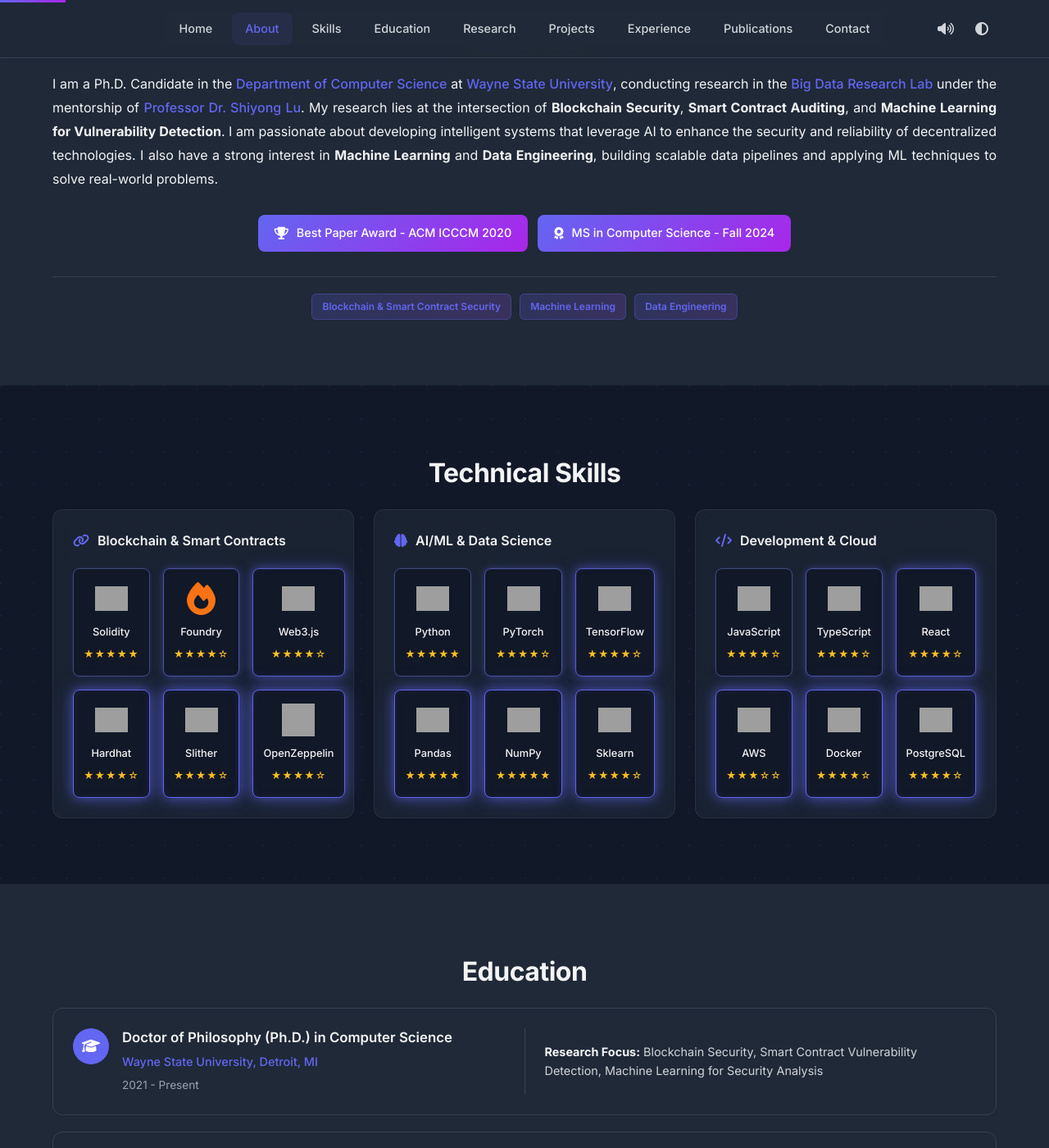
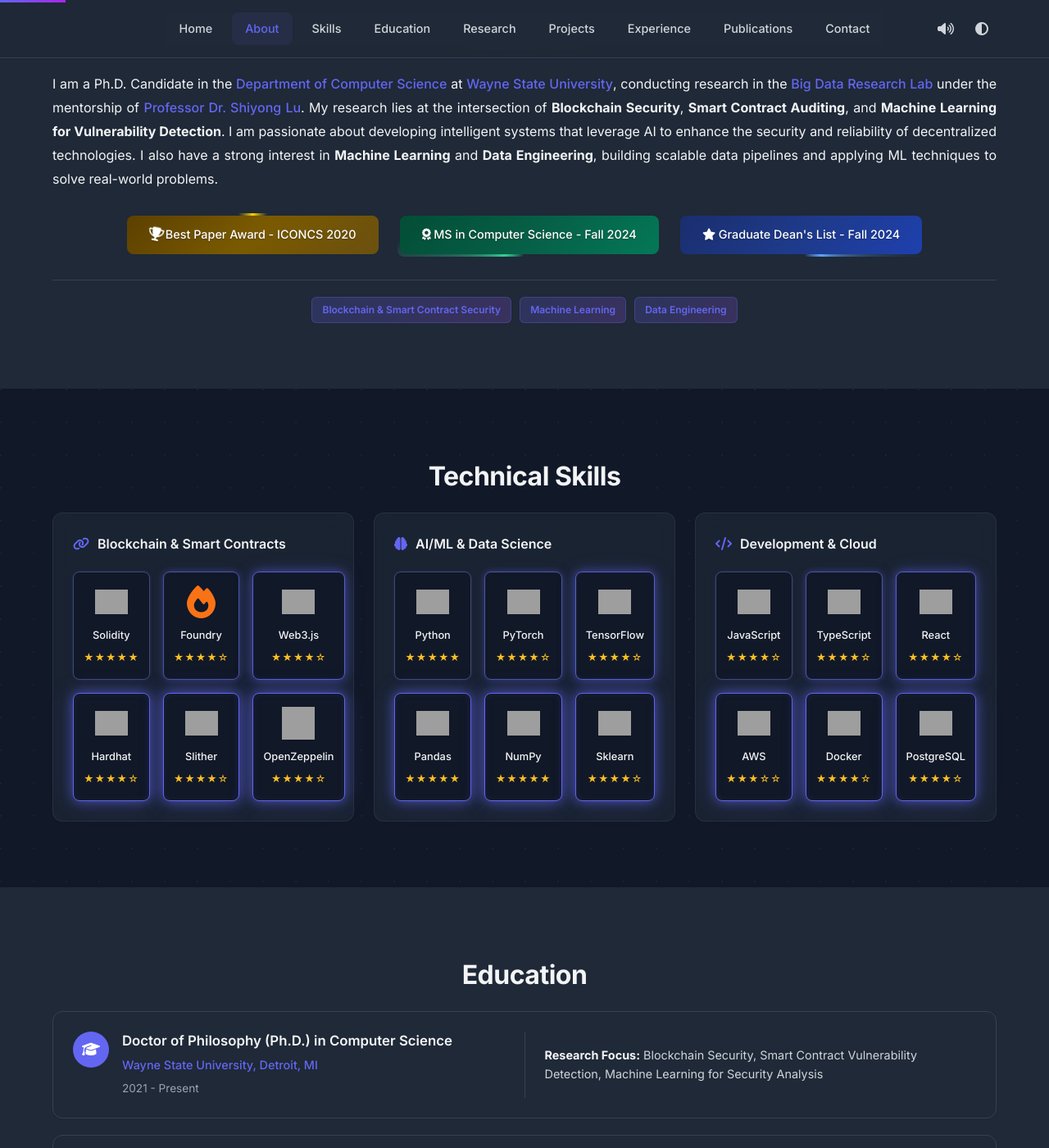
Before and after one commit to atahabilder1/atahabilder1.github.io, a Jekyll site: the page index.html, which Jekyll copies as it is, in a window 1280 px wide and 1400 px high, scrolled down 432 px, cut to the strip 0-1400 px from the top of the window. Shown: the whole strip at 82% size. Built offline with Jekyll 4.4.1, drawn with Linux system fonts in a browser that asks for light colours; grey boxes are pictures that could not be loaded.

Commit message:
Added reward of Deans list

```diff
--- a/css/style.css
+++ b/css/style.css
@@ -631,19 +631,153 @@
     display: flex;
     justify-content: center;
     flex-wrap: wrap;
-    gap: 12px;
+    gap: 24px;
 }
 
 .highlight-item {
     display: inline-flex;
     align-items: center;
+    justify-content: center;
     gap: 10px;
-    padding: 10px 20px;
-    background: linear-gradient(135deg, var(--primary-color), var(--secondary-color));
+    padding: 12px 28px;
+    min-width: 280px;
     color: white;
     font-size: 0.9rem;
     font-weight: 500;
     border-radius: var(--radius-md);
+    cursor: pointer;
+    position: relative;
+    overflow: visible;
+    transition: transform 0.3s ease, box-shadow 0.3s ease;
+    z-index: 1;
+}
+
+/* Rotating border light */
+.highlight-item::before {
+    content: '';
+    position: absolute;
+    top: -2px;
+    left: -2px;
+    right: -2px;
+    bottom: -2px;
+    border-radius: inherit;
+    z-index: -1;
+    animation: border-rotate 3s linear infinite;
+}
+
+.highlight-item::after {
+    content: '';
+    position: absolute;
+    top: 1px;
+    left: 1px;
+    right: 1px;
+    bottom: 1px;
+    border-radius: inherit;
+    z-index: -1;
+}
+
+/* Gold rotating border */
+.highlight-gold::before {
+    background: conic-gradient(from var(--angle, 0deg), transparent 40%, #ffd700 50%, transparent 60%);
+    animation: border-rotate 3s linear infinite;
+}
+.highlight-gold::after {
+    background: linear-gradient(135deg, #5c4000, #7a5a00, #6b5010);
+}
+
+/* Emerald rotating border */
+.highlight-emerald::before {
+    background: conic-gradient(from var(--angle, 0deg), transparent 40%, #34d399 50%, transparent 60%);
+    animation: border-rotate 3.5s linear infinite;
+}
+.highlight-emerald::after {
+    background: linear-gradient(135deg, #034d36, #065f46, #047857);
+}
+
+/* Royal rotating border */
+.highlight-royal::before {
+    background: conic-gradient(from var(--angle, 0deg), transparent 40%, #60a5fa 50%, transparent 60%);
+    animation: border-rotate 4s linear infinite;
+}
+.highlight-royal::after {
+    background: linear-gradient(135deg, #1a2e6e, #1e3a8a, #1e40af);
+}
+
+@property --angle {
+    syntax: '<angle>';
+    initial-value: 0deg;
+    inherits: false;
+}
+
+@keyframes border-rotate {
+    0% { --angle: 0deg; }
+    100% { --angle: 360deg; }
+}
+
+/* --- Gold: Best Paper Award --- */
+.highlight-gold {
+    text-shadow: 0 1px 2px rgba(0, 0, 0, 0.3);
+}
+
+.highlight-gold:hover {
+    transform: translateY(-2px) scale(1.02);
+    box-shadow: 0 6px 20px rgba(255, 215, 0, 0.35);
+}
+
+.highlight-gold i {
+    animation: trophy-bounce 2s ease-in-out infinite;
+}
+
+
+@keyframes trophy-bounce {
+    0%, 100% { transform: rotate(0deg); }
+    25% { transform: rotate(-12deg) scale(1.15); }
+    50% { transform: rotate(0deg); }
+    75% { transform: rotate(12deg) scale(1.15); }
+}
+
+/* --- Emerald: MS in CS --- */
+.highlight-emerald {
+    text-shadow: 0 1px 2px rgba(0, 0, 0, 0.3);
+}
+
+.highlight-emerald:hover {
+    transform: translateY(-2px) scale(1.02);
+    box-shadow: 0 6px 20px rgba(16, 185, 129, 0.35);
+}
+
+.highlight-emerald i {
+    animation: morph-spin 3s ease-in-out infinite;
+}
+
+
+@keyframes morph-spin {
+    0%, 100% { transform: scale(1) rotate(0deg); }
+    25% { transform: scale(1.15) rotate(-10deg); }
+    50% { transform: scale(1) rotate(0deg); }
+    75% { transform: scale(1.15) rotate(10deg); }
+}
+
+/* --- Royal Blue: Dean's List --- */
+.highlight-royal {
+    text-shadow: 0 1px 2px rgba(0, 0, 0, 0.3);
+}
+
+.highlight-royal:hover {
+    transform: translateY(-2px) scale(1.02);
+    box-shadow: 0 6px 20px rgba(59, 130, 246, 0.35);
+}
+
+.highlight-royal i {
+    animation: star-sparkle 2.5s ease-in-out infinite;
+}
+
+
+@keyframes star-sparkle {
+    0%, 100% { transform: scale(1); opacity: 1; }
+    25% { transform: scale(1.3); opacity: 0.7; }
+    50% { transform: scale(0.8); opacity: 1; }
+    75% { transform: scale(1.25); opacity: 0.8; }
 }
 
 @media (max-width: 768px) {
@@ -653,6 +787,7 @@
         gap: 8px;
         width: 100%;
         max-width: 320px;
+        min-width: unset;
         justify-content: center;
         white-space: nowrap;
     }
@@ -664,7 +799,7 @@
     .about-highlight {
         flex-direction: column;
         align-items: center;
-        gap: 10px;
+        gap: 16px;
         margin: 20px 0;
     }
 
@@ -673,10 +808,6 @@
         padding: 6px 12px;
         font-size: 0.8rem;
     }
-}
-
-.highlight-item i {
-    font-size: 0.95rem;
 }
 
 .research-tags {
--- a/index.html
+++ b/index.html
@@ -75,7 +75,7 @@
     <link rel="stylesheet" href="https://cdnjs.cloudflare.com/ajax/libs/font-awesome/6.4.0/css/all.min.css">
 
     <!-- Custom CSS -->
-    <link rel="stylesheet" href="css/style.css">
+    <link rel="stylesheet" href="css/style.css?v=2">
 </head>
 <body class="dark-mode">
     <!-- Page Preloader -->
@@ -166,8 +166,9 @@
                 </p>
 
                 <div class="about-highlight">
-                    <span class="highlight-item"><i class="fas fa-trophy"></i> Best Paper Award - ACM ICCCM 2020</span>
-                    <span class="highlight-item"><i class="fas fa-award"></i> MS in Computer Science - Fall 2024</span>
+                    <span class="highlight-item highlight-gold"><a href="https://iconcs.daffodilvarsity.edu.bd/BestPaperAward.pdf" target="_blank" style="color: inherit; text-decoration: none;"><i class="fas fa-trophy"></i> Best Paper Award - ICONCS 2020</a></span>
+                    <span class="highlight-item highlight-emerald"><a href="https://wayne.edu/registrar/cediploma/verification?cedid=25VP-8XhB-A0RP" target="_blank" style="color: inherit; text-decoration: none;"><i class="fas fa-award"></i> MS in Computer Science - Fall 2024</a></span>
+                    <span class="highlight-item highlight-royal"><a href="https://engineering.wayne.edu/news/graduate-deans-list-for-fall-2024-65340" target="_blank" style="color: inherit; text-decoration: none;"><i class="fas fa-star"></i> Graduate Dean's List - Fall 2024</a></span>
                 </div>
 
                 <div class="research-tags">
```
Also changed, not shown: 1 other file.
